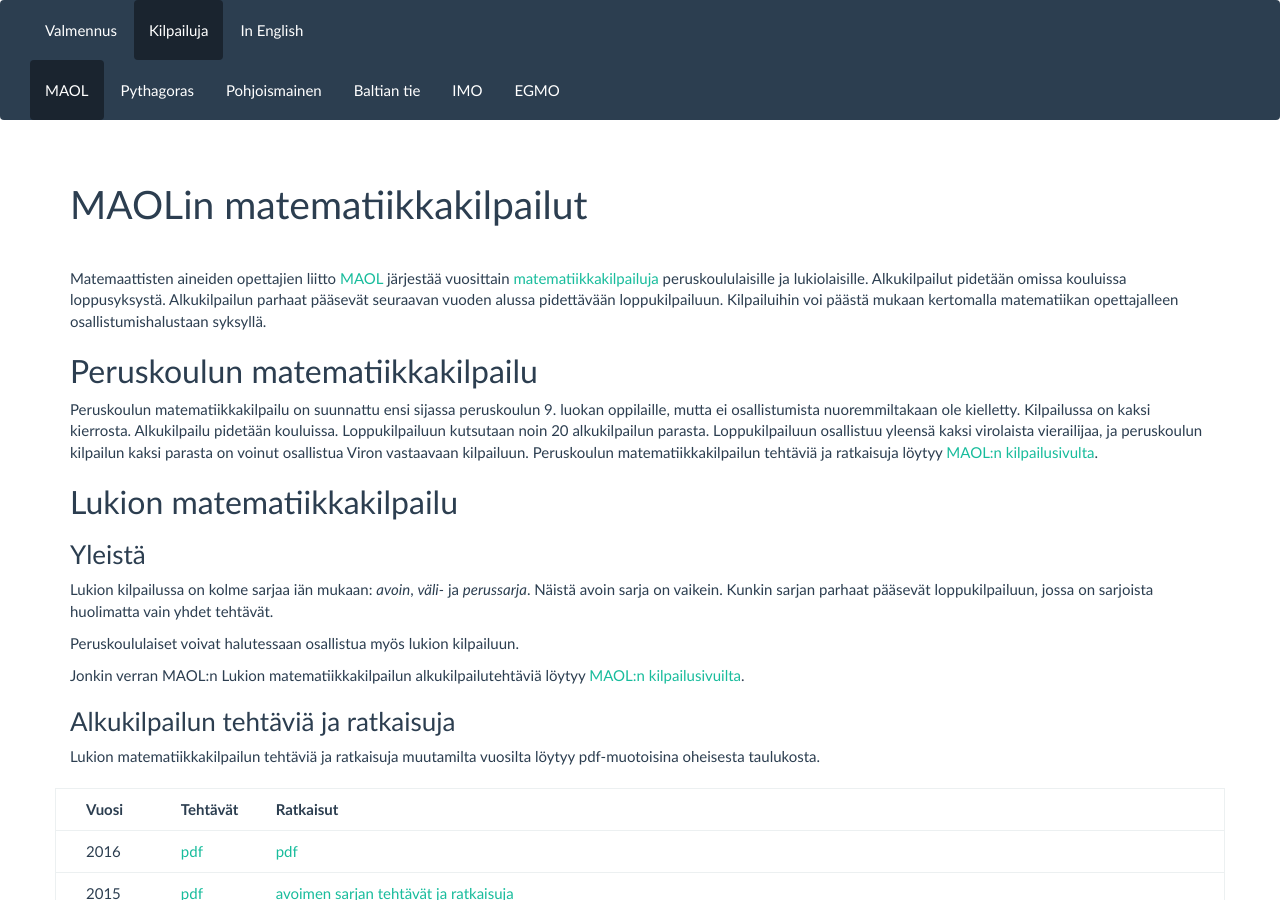
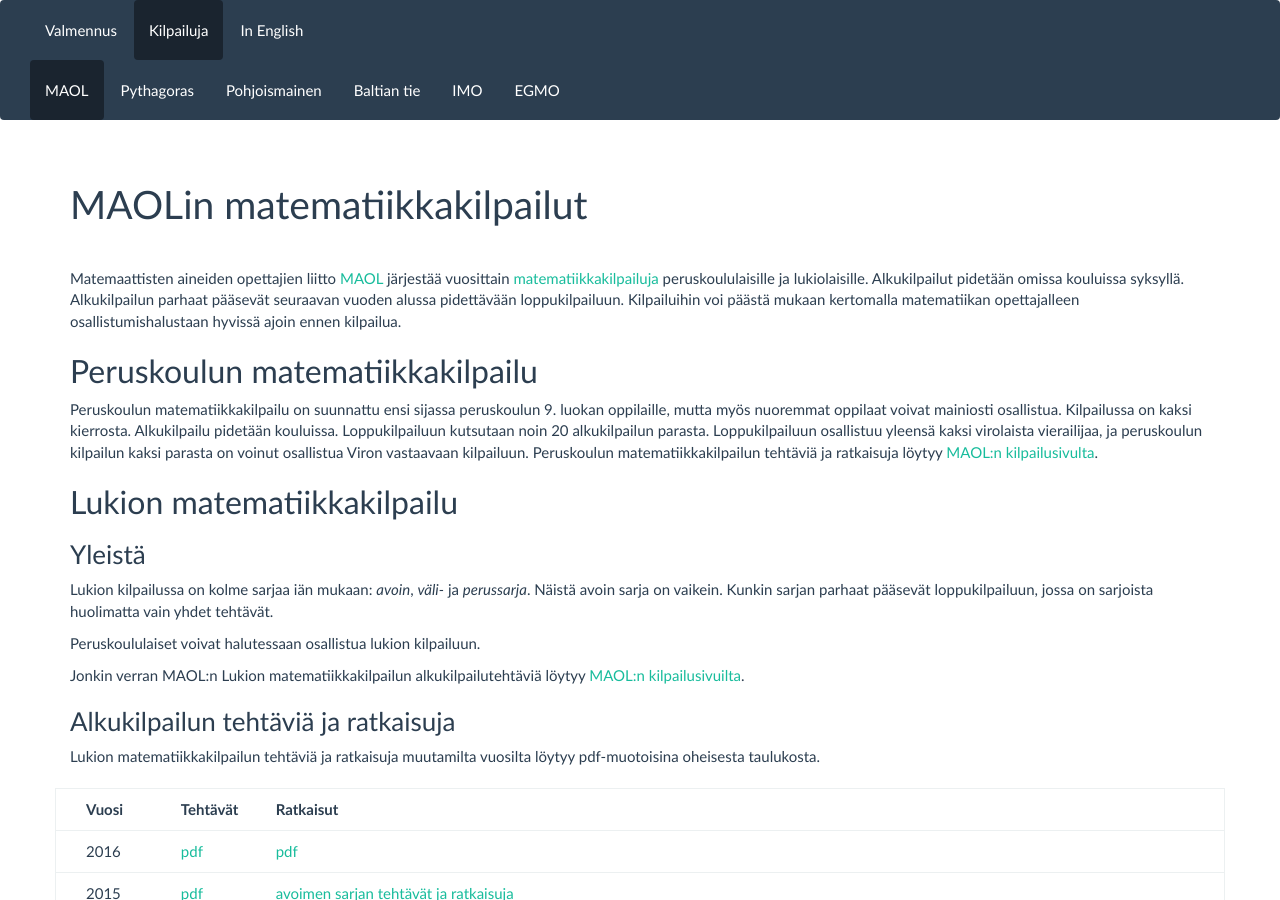
Before and after one commit to matematiikkakilpailut/matematiikkakilpailut.github.io, a Jekyll site: the page built from MAOL/index.md, in a window 1280 px wide and 900 px high. Built offline with Jekyll 4.4.1, drawn with Linux system fonts in a browser that asks for light colours.

Commit message:
Update index.md
tekstejä korjattu

```diff
--- a/MAOL/index.md
+++ b/MAOL/index.md
@@ -14,16 +14,17 @@
 järjestää vuosittain
 [matematiikkakilpailuja](https://maol.fi/neljan-tieteen-kisat/)
 peruskoululaisille ja lukiolaisille. Alkukilpailut pidetään
-omissa kouluissa loppusyksystä. Alkukilpailun parhaat pääsevät
+omissa kouluissa syksyllä. Alkukilpailun parhaat pääsevät
 seuraavan vuoden alussa pidettävään loppukilpailuun.
 Kilpailuihin voi päästä mukaan kertomalla matematiikan
-opettajalleen osallistumishalustaan syksyllä.
+opettajalleen osallistumishalustaan hyvissä ajoin ennen
+kilpailua.
 
 ## Peruskoulun matematiikka&shy;kilpailu
 
 Peruskoulun matematiikka&shy;kilpailu on suunnattu ensi sijassa
-peruskoulun 9. luokan oppilaille, mutta ei osallistumista
-nuoremmiltakaan ole kielletty. Kilpailussa on kaksi kierrosta.
+peruskoulun 9. luokan oppilaille, mutta myös nuoremmat oppilaat
+voivat mainiosti osallistua. Kilpailussa on kaksi kierrosta.
 Alkukilpailu pidetään kouluissa. Loppukilpailuun kutsutaan noin 20
 alkukilpailun parasta. Loppukilpailuun osallistuu yleensä kaksi
 virolaista vierailijaa, ja peruskoulun kilpailun kaksi parasta on
```
Also changed, not shown: other parts of MAOL/index.md (+1 -1 lines).
